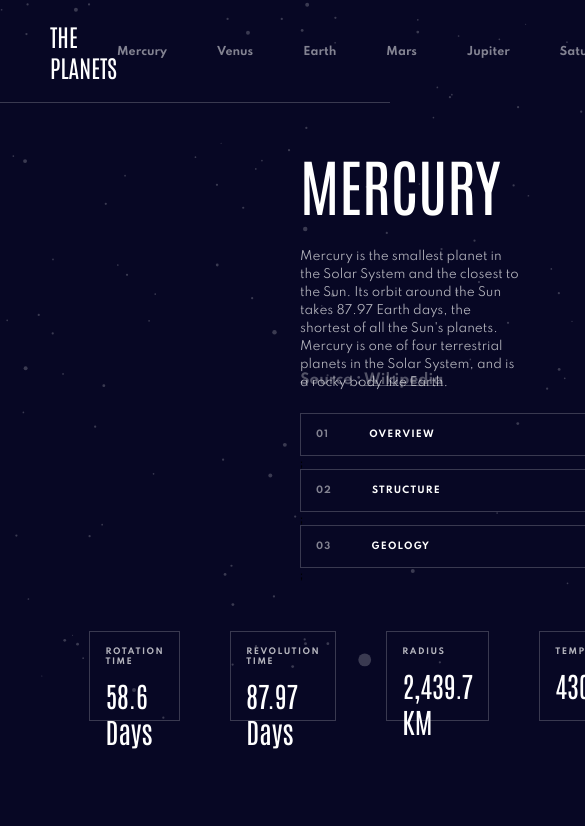
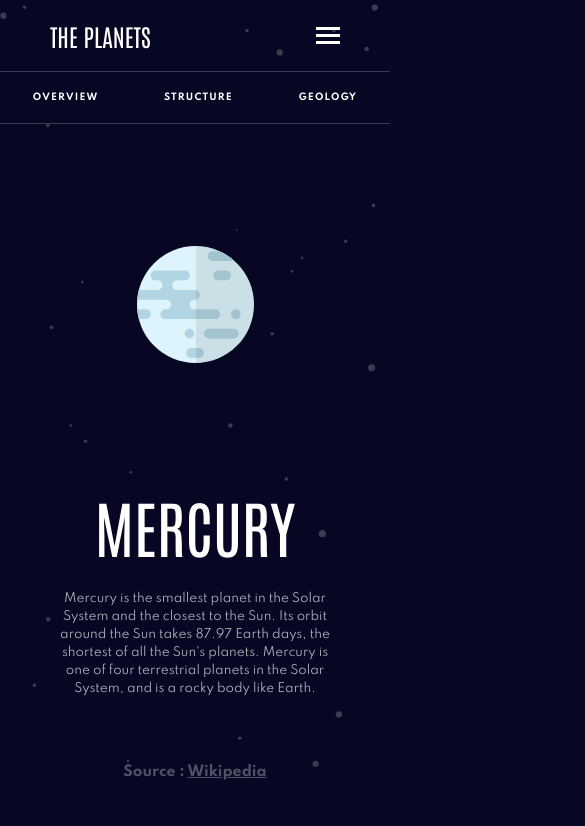
Before and after one commit to iraklikeche/planet-info-app, a React (Create React App) app: page / in a window 390 px wide. Shown: the top 826 px of the page, 585 px wide, since content can reach past the window. Built offline with nearby package versions, Linux system fonts and the light colour scheme.

Commit message:
Responsive - Mobile

```diff
--- a/src/components/Buttons.js
+++ b/src/components/Buttons.js
@@ -1,5 +1,6 @@
 import React from "react";
 import styled from "styled-components";
+import mediaQuery from "./mediaQuery";
 
 export default function Buttons({ onButtonClick, currentPlanet }) {
   function handleClick(value, content, source) {
@@ -9,7 +10,6 @@ export default function Buttons({ onButtonClick, currentPlanet }) {
       currentPlanet.images.geology,
     ];
 
-
     onButtonClick(imgArr[value - 1], content, source);
   }
   const Foo = ({ btn, index, content, source }) => (
@@ -18,11 +18,10 @@ export default function Buttons({ onButtonClick, currentPlanet }) {
         <Index>0{index + 1}</Index>
         {btn}
       </StyledBtn>
-      ;
     </ButtonBox>
   );
   return (
-    <div>
+    <StyledMappedBtnBox>
       {["Overview", "Structure", "Geology"].map((btn, index) => {
         const key = btn.toLowerCase();
         return (
@@ -36,15 +35,27 @@ export default function Buttons({ onButtonClick, currentPlanet }) {
           />
         );
       })}
-    </div>
+    </StyledMappedBtnBox>
   );
 }
+
+const StyledMappedBtnBox = styled.div`
+  ${mediaQuery.sm`
+  display:flex;
+  justify-content:space-around;
+  border-bottom:1px solid rgba(255, 255, 255, 0.2);
+`}
+`;
 
 const Index = styled.span`
   color: #fff;
   opacity: 0.5;
   font-weight: 700;
   font-family: Spartan;
+
+  ${mediaQuery.sm`
+  display:none;
+  `}
 `;
 
 const ButtonBox = styled.div`
@@ -65,6 +76,7 @@ const StyledBtn = styled.button`
   border: 1px solid rgba(255, 255, 255, 0.2);
   text-transform: uppercase;
   letter-spacing: 1.2px;
+  width: 100%;
 
   &: hover {
     background-color: ${(props) => props.theme.colors.darkGrey};
@@ -73,4 +85,9 @@ const StyledBtn = styled.button`
   &:active {
     background-color: ${(props) => props.theme.colors.marine};
   }
+
+  ${mediaQuery.sm`
+  padding: 2rem;
+  border:none;
+  `}
 `;
--- a/src/components/DetailedParameterItem.js
+++ b/src/components/DetailedParameterItem.js
@@ -1,5 +1,6 @@
 import React from "react";
 import styled from "styled-components";
+import mediaQuery from "./mediaQuery";
 
 export default function DetailedParameterItem({ title, value }) {
   return (
@@ -23,11 +24,22 @@ const DetailParamBox = styled.div`
   height: 90px;
   color: #fff;
   border: 1px solid rgba(255, 255, 255, 0.2);
+
+  ${mediaQuery.sm`
+  width:100%;
+  height:100%;
+  `}
 `;
 
 const DetailedParameter = styled.div`
   display: flex;
   flex-direction: column;
+
+  ${mediaQuery.sm`
+    flex-direction:row;
+    align-items:center;
+    justify-content:space-between;
+  `}
 `;
 
 const DetailedParametersTitle = styled.span`
@@ -39,9 +51,20 @@ const DetailedParametersTitle = styled.span`
   margin-bottom: 1rem;
   font-family: "Spartan";
   font-weight: 600;
+
+  ${mediaQuery.sm`
+    font-size:9px;
+    margin-bottom: 0;
+  `}
 `;
 
 const DetailedParametersFigures = styled.span`
   font-size: 2.8rem;
   color: #fff;
+
+  ${mediaQuery.sm`
+
+    font-size:2rem;
+
+  `}
 `;
--- a/src/components/MainDisplay.js
+++ b/src/components/MainDisplay.js
@@ -2,6 +2,7 @@ import React, { useState, useEffect } from "react";
 import styled from "styled-components";
 import PlanetParametersDetails from "./PlanetParametersDetails";
 import Buttons from "./Buttons";
+import mediaQuery from "./mediaQuery";
 
 export default function MainDisplay({ currentPlanet }) {
   const [planetImage, setPlanetImage] = useState(currentPlanet.images.planet);
@@ -31,6 +32,12 @@ export default function MainDisplay({ currentPlanet }) {
 
   return (
     <Center>
+      <BtnForMobile>
+        <Buttons
+          onButtonClick={handleButtonClick}
+          currentPlanet={currentPlanet}
+        />
+      </BtnForMobile>
       <ImageBox>
         <PlanetImage
           src={
@@ -39,7 +46,6 @@ export default function MainDisplay({ currentPlanet }) {
               : planetImage
           }
         />
-        {/* <PlanetImage src={planetImage} /> */}
         {showGeology && <Geology src={currentPlanet.images.geology} />}
       </ImageBox>
       <PlanetDescriptionBox>
@@ -52,10 +58,12 @@ export default function MainDisplay({ currentPlanet }) {
             Wikipedia
           </SourceLink>
         </Source>
-        <Buttons
-          onButtonClick={handleButtonClick}
-          currentPlanet={currentPlanet}
-        />
+        <BtnForDesktop>
+          <Buttons
+            onButtonClick={handleButtonClick}
+            currentPlanet={currentPlanet}
+          />
+        </BtnForDesktop>
       </PlanetDescriptionBox>
       <PlanetParameters>
         <PlanetParametersDetails currentPlanet={currentPlanet} />
@@ -63,6 +71,24 @@ export default function MainDisplay({ currentPlanet }) {
     </Center>
   );
 }
+
+const BtnForMobile = styled.div`
+  display: none;
+
+  ${mediaQuery.sm`
+
+  display:block;
+
+  `}
+`;
+
+const BtnForDesktop = styled.div`
+  display: block;
+
+  ${mediaQuery.sm`
+    display:none;
+  `}
+`;
 
 const Geology = styled.img`
   width: 20%;
@@ -92,6 +118,15 @@ const PlanetDescriptionBox = styled.div`
   gap: 2.4rem;
   align-items: flex-start;
   justify-content: flex-start;
+
+  ${mediaQuery.sm`
+  width:100%;
+  margin:0 auto;
+  align-items: center;
+  text-align:center;
+  padding:0 5rem;
+
+  `}
 `;
 
 const PlanetDescription = styled.p`
@@ -100,7 +135,10 @@ const PlanetDescription = styled.p`
   opacity: 0.7;
   line-height: 1.5;
   height: 100px;
-  ${"" /* overflow: hidden; */}
+
+  ${mediaQuery.sm`
+    height:150px;
+  `}
 `;
 
 const NameOfPlanet = styled.h2`
@@ -114,7 +152,10 @@ const ImageBox = styled.div`
   display: flex;
   align-items: center;
   justify-content: center;
-  position: relative;
+
+  ${mediaQuery.sm`
+  margin:7.2rem 0;
+  `}
 `;
 
 const Center = styled.div`
@@ -123,12 +164,26 @@ const Center = styled.div`
   grid-template-columns: 1fr 1fr;
   justify-item: flex-end;
   row-gap: 5rem;
+
+  ${mediaQuery.sm`
+    grid-template-columns: 1fr;
+    justify-item: center;
+    margin:0;
+  `}
 `;
 
 const PlanetImage = styled.img`
   width: 60%;
+
+  ${mediaQuery.sm`
+  width: 30%;
+  `}
 `;
 
 const PlanetParameters = styled.div`
   grid-column: 1/-1;
+  ${mediaQuery.sm`
+    grid-column: 1;
+    padding:0 5rem;
+  `}
 `;
--- a/src/components/NavBar.js
+++ b/src/components/NavBar.js
@@ -1,11 +1,14 @@
 import React from "react";
 import styled from "styled-components";
 import data from "../data.json";
+import mediaQuery from "./mediaQuery";
+import hamburger from "../mediaQueryAssets/icon-hamburger.svg";
 
 export default function NavBar({ onPlanetClick }) {
   return (
     <Nav>
       <ThePlanets>The planets</ThePlanets>
+
       <ListOfPlanets>
         {data.map((planet, index) => {
           return (
@@ -20,6 +23,7 @@ export default function NavBar({ onPlanetClick }) {
           );
         })}
       </ListOfPlanets>
+      <img src={hamburger} alt="menu-icon" />
     </Nav>
   );
 }
@@ -31,12 +35,20 @@ const PerPlanet = styled.a`
   font-weight: 700;
   text-decoration: none;
   opacity: 0.5;
+
+  ${mediaQuery.sm`
+
+  `}
 `;
 
 const ListOfPlanets = styled.ul`
   display: flex;
   gap: 5rem;
   list-style: none;
+
+  ${mediaQuery.sm`
+    display:none;
+  `}
 `;
 
 const ThePlanets = styled.h4`
@@ -53,4 +65,5 @@ const Nav = styled.nav`
   align-items: center;
   padding: 2rem 5rem;
   border-bottom: 0.5px solid rgba(255, 255, 255, 0.2);
+  position: relative;
 `;
--- a/src/components/PlanetParametersDetails.js
+++ b/src/components/PlanetParametersDetails.js
@@ -1,6 +1,7 @@
 import React from "react";
 import styled from "styled-components";
 import DetailedParameterItem from "./DetailedParameterItem";
+import mediaQuery from "./mediaQuery";
 
 export default function PlanetParametersDetails({ currentPlanet }) {
   const parameters = [
@@ -31,4 +32,14 @@ const PlanetParameterDetailsBox = styled.div`
   display: flex;
   justify-content: center;
   gap: 5rem;
+
+  ${mediaQuery.sm`
+    flex-direction:column;
+    align-items:center;
+    gap: 1.5rem;
+
+    & > :last-child {
+    margin-bottom: 5rem;
+  }
+  `}
 `;
--- /dev/null
+++ b/src/components/mediaQuery.js
@@ -0,0 +1,15 @@
+const breakpoints = {
+  sm: "480px",
+  md: "768px",
+  lg: "1024px",
+  xl: "1200px",
+};
+
+const media = {
+  sm: (styles) => `@media (max-width: ${breakpoints.sm}) { ${styles} }`,
+  md: (styles) => `@media (max-width: ${breakpoints.md}) { ${styles} }`,
+  lg: (styles) => `@media (max-width: ${breakpoints.lg}) { ${styles} }`,
+  xl: (styles) => `@media (max-width: ${breakpoints.xl}) { ${styles} }`,
+};
+
+export default media;
```
Also changed, not shown: src/mediaQueryAssets/icon-chevron.svg (renamed from public/assets/icon-chevron.svg), src/mediaQueryAssets/icon-hamburger.svg (renamed from public/assets/icon-hamburger.svg).
